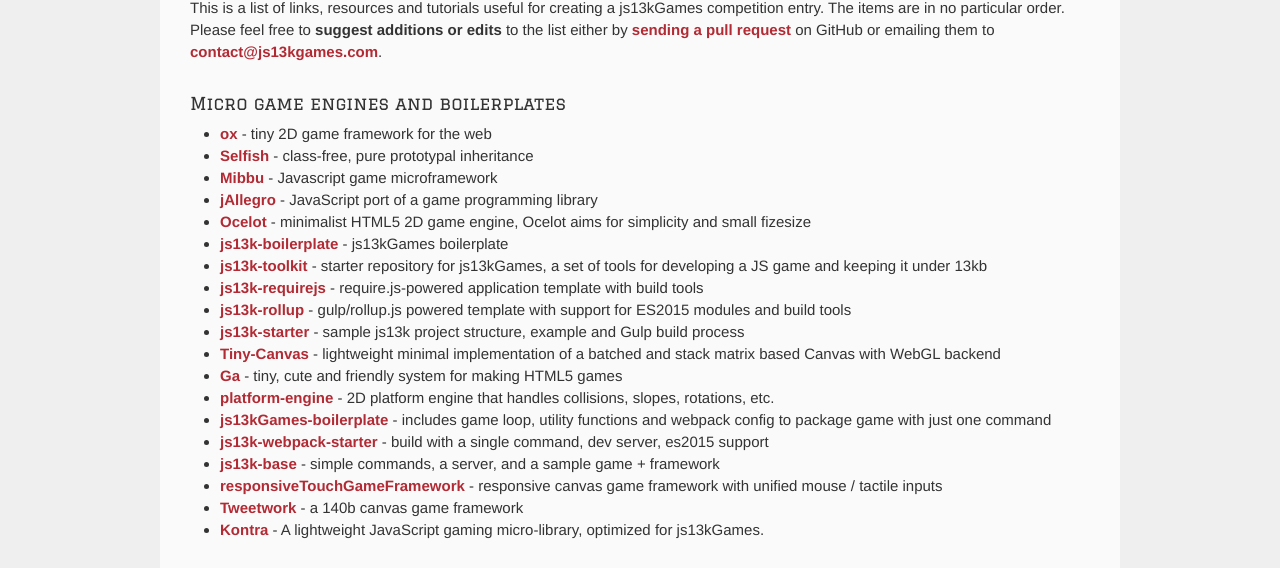
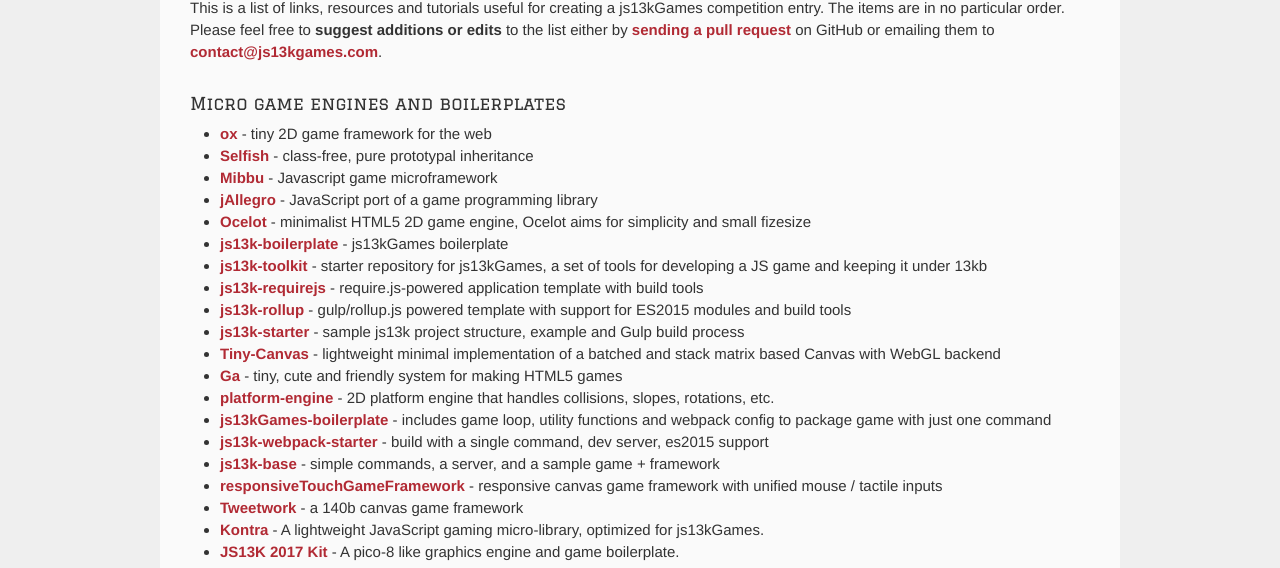
Before and after one commit to js13kGames/resources, a plain HTML site: page index.html in a window 1280 px wide. Shown: the part 169-737 px from the top of the page. Drawn offline with Linux system fonts and the light colour scheme.

Commit message:
Update index.html
Add my kit/boilerplate to the resources page.

```diff
--- a/index.html
+++ b/index.html
@@ -53,6 +53,7 @@
 		<li><a href="https://github.com/xem/responsiveTouchGameFramework">responsiveTouchGameFramework</a> - responsive canvas game framework with unified mouse / tactile inputs</li>
 		<li><a href="https://twitter.com/MaximeEuziere/status/883044404453294080">Tweetwork</a> - a 140b canvas game framework</li>
 		<li><a href="https://straker.github.io/kontra/">Kontra</a> - A lightweight JavaScript gaming micro-library, optimized for js13kGames.</li>
+		<li><a href="https://github.com/Rybar/js13k2017kit">JS13K 2017 Kit</a> - A pico-8 like graphics engine and game boilerplate.</li>
 	</ul>
 
 	<h3 id="sfx">Sound and music</h3>
```
